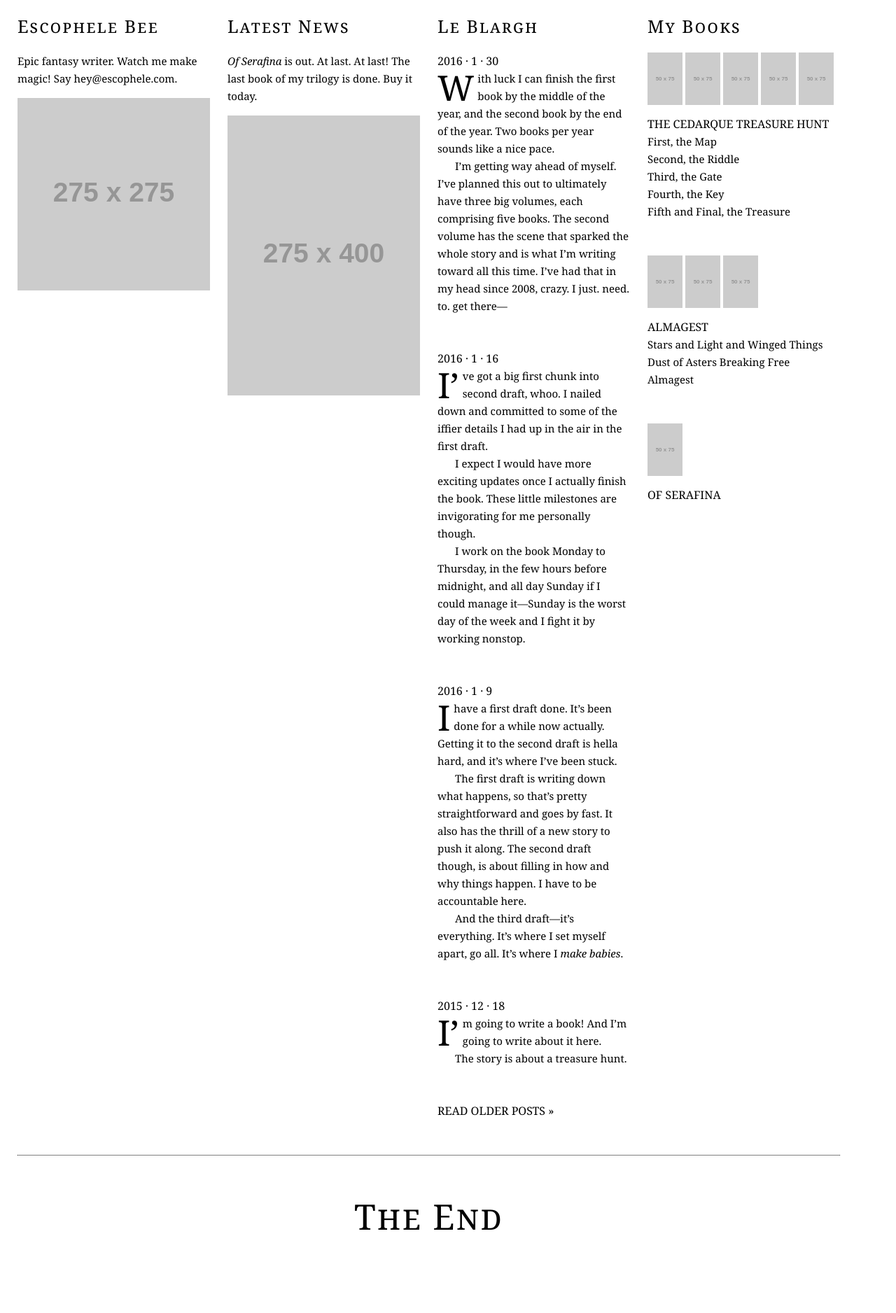
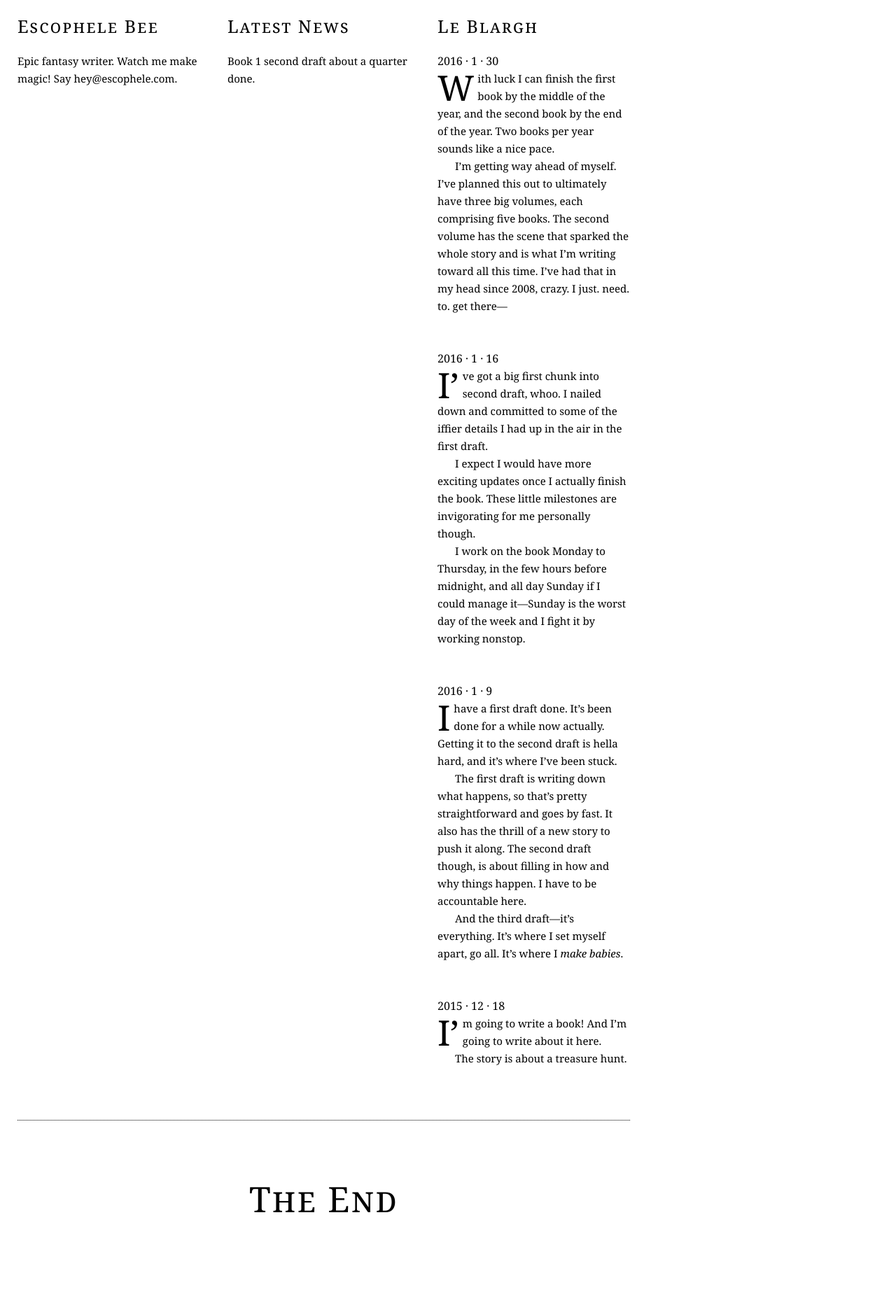
Before and after one commit to escophele/escophele, a Jekyll site: the page built from index.html, in a window 1280 px wide. Shown: the whole page at 70% size. Built offline with Jekyll 4.4.1, drawn with Linux system fonts in a browser that asks for light colours; comment, search, counter and statistics services are not loaded.

Commit message:
get ready for merge with master

```diff
--- a/_layouts/default.html
+++ b/_layouts/default.html
@@ -8,7 +8,6 @@
   <title>{{ page.title }}</title>
   <meta name="viewport" content="width=device-width" />
   <link rel="stylesheet" href="/style.css" />
-  <!--   <link rel="stylesheet" href="http://fonts.googleapis.com/css?family=Ek+Mukta:300,700" /> -->
 
 </head>
 
@@ -19,40 +18,14 @@
     <div class="column escophele">
       <h1>Escophele Bee</h1>
       <p>Epic fantasy writer. Watch me make magic! Say <a href="mailto:hey@escophele.com">hey@escophele.com</a>.</p>
-      <p><img src="http://placehold.it/275x275"></p>
     </div>
 
     <div class="column news">
       <h1>Latest News</h1>
-      <p><i>Of Serafina</i> is out. At last. At last! The last book of my trilogy is done. Buy it today.</p>
-      <p><img src="http://placehold.it/275x400"></p>
+      <p>Book 1 second draft about a quarter done.</p>
     </div>
 
     {{ content }}
-
-    <div class="column books">
-
-      <h1>My Books</h1>
-
-      <p><img src="http://placehold.it/50x75"> <img src="http://placehold.it/50x75"> <img src="http://placehold.it/50x75"> <img src="http://placehold.it/50x75"> <img src="http://placehold.it/50x75"></p>
-      <h2>The Cedarque Treasure Hunt</h2>
-      <p>First, the Map</p>
-      <p>Second, the Riddle</p>
-      <p>Third, the Gate</p>
-      <p>Fourth, the Key</p>
-      <p>Fifth and Final, the Treasure</p>
-      <br /><br />
-
-      <p><img src="http://placehold.it/50x75"> <img src="http://placehold.it/50x75"> <img src="http://placehold.it/50x75"></p>
-      <h2>Almagest</h2>
-      <p>Stars and Light and Winged Things</p>
-      <p>Dust of Asters Breaking Free</p>
-      <p>Almagest</p>
-      <br /><br />
-
-      <p><img src="http://placehold.it/50x75"></p>
-      <h2>Of Serafina</h2>
-    </div>
 
     <div class="the-end">
       <h1>The End</h1>
--- a/index.html
+++ b/index.html
@@ -14,9 +14,8 @@ title: Escophele
    </div>
    {% endfor %}
 
-   <div class="post-nav">
-      <!-- <a href="archive/">Archive &raquo;</a> -->
-      <a href="#">Read older posts &raquo;</a>
-   </div>
+   <!--  <div class="post-nav">
+      <a href="archive/">Archive &raquo;</a>
+   </div> -->
 
 </div>
--- a/style.css
+++ b/style.css
@@ -17,13 +17,13 @@ a
 { text-decoration:none; color:black; }
 
 .wrapper
-{ position:relative; width:1225px; }
+{ position:relative; width:925px; }
 
 .column
-{ float:left; width:275px; padding:25px 0 50px 25px; }
+{ float:left; width:275px; padding:25px 0 25px 25px; }
 
-.news
-{ }
+.news p
+{ margin-bottom:25px; }
 
 .blargh
 { }
@@ -59,7 +59,7 @@ a
 { }
 
 .the-end
-{ clear:both; border-top:1px dotted black; text-align:center; padding:75px 0 100px; margin:0 25px; }
+{ clear:both; border-top:1px dotted black; text-align:center; padding:100px 0 125px; margin:0 25px; }
 
 .the-end h1
 { font-size:50px; }
@@ -85,6 +85,9 @@ a
    .column
    { width:100%; max-width:400px; box-sizing:border-box; padding:25px 25px 75px; border-bottom:1px dotted black; margin:0 auto; float:none; position:relative; }
 
+   .blargh
+   { padding-bottom:25px; }
+
    .post-nav
    { margin-bottom:0; font-size:20px; }
 
@@ -98,7 +101,7 @@ a
    { width:auto; }
 
    .the-end
-   { width:100%; max-width:400px; box-sizing:border-box; padding:100px 25px 125px; margin:0 auto; }
+   { width:100%; max-width:400px; box-sizing:border-box; padding:100px 25px 150px; margin:0 auto; border:0; }
 
    .the-end h1
    { font-size:56px; }
```
Also changed, not shown: 3 other files.
